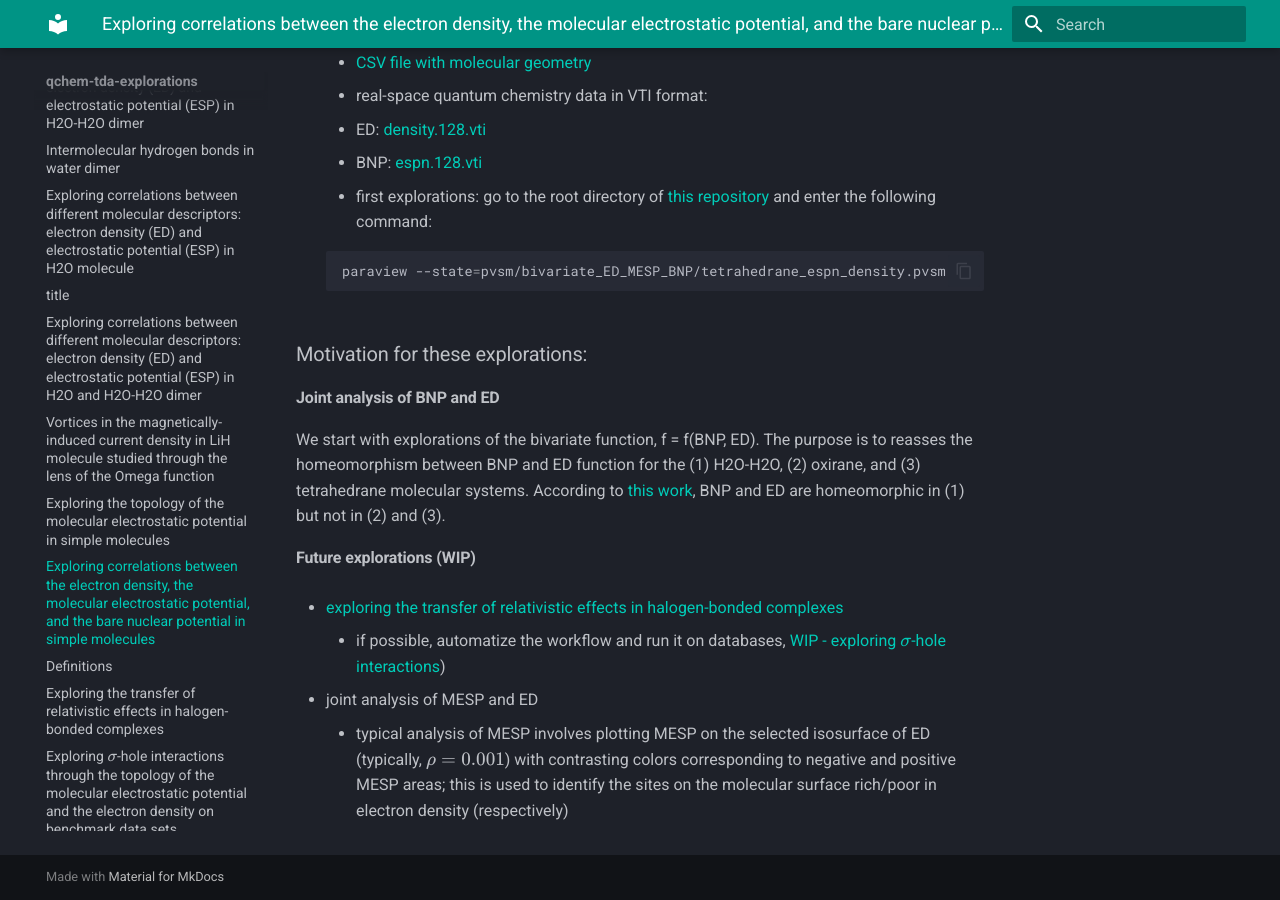
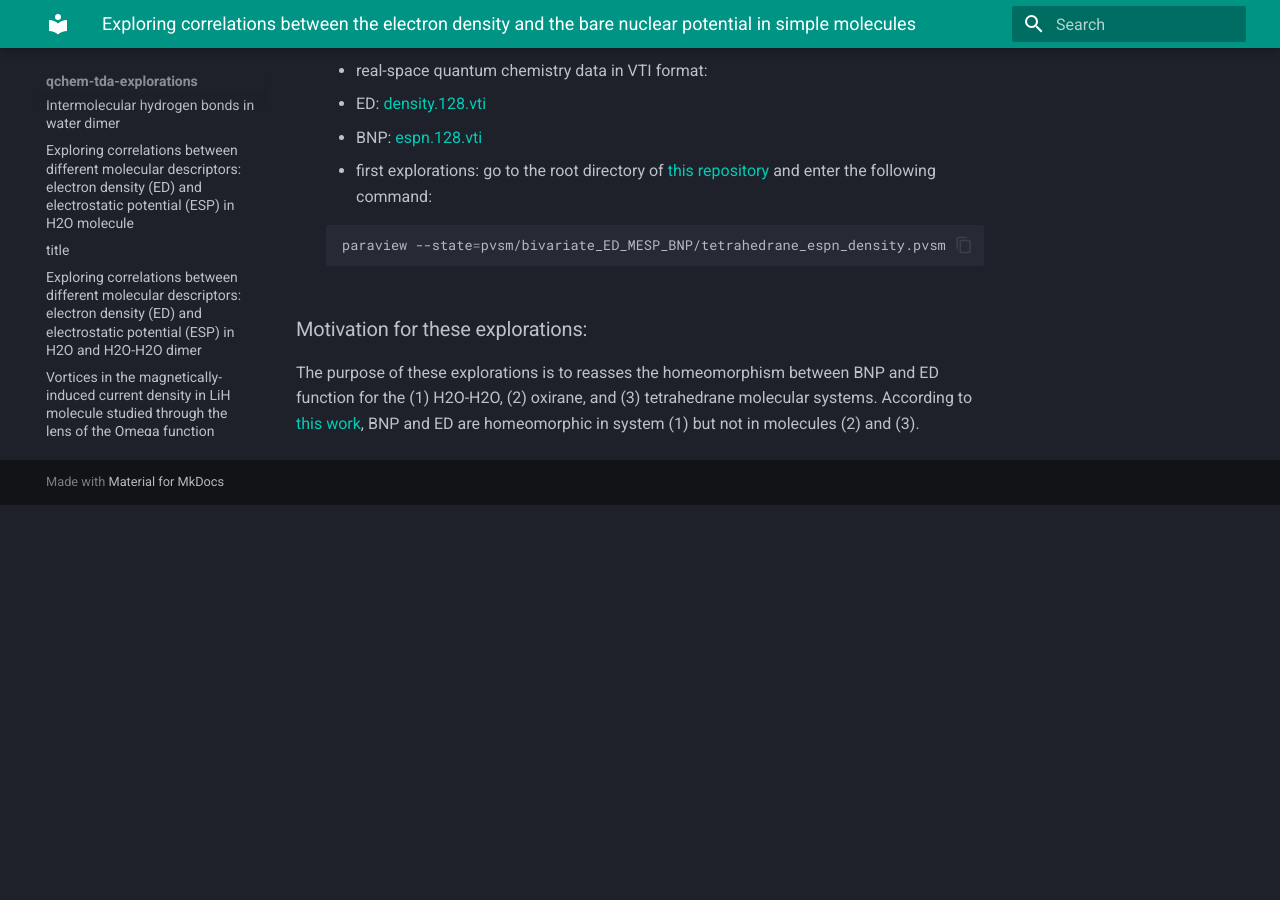
Before and after one commit to tda-qchem/tda-qchem-explorations, an MkDocs documentation site: the page built from docs/bivariate_ED_BNP_homemorphisms.md, in a window 1280 px wide and 900 px high, scrolled down 1329 px. Built offline with MkDocs 1.6.1 and Material for MkDocs 9.7.7, drawn with Linux system fonts in a browser that asks for light colours; after the commit the page ends 1834 px from its top, so only the background shows below that; some of the changed lines change nothing that is shown; some of the changed text lies outside the part shown.

Commit message:
update notes

````diff
--- a/docs/bivariate_ED_MESP_BNP.md
+++ b/docs/bivariate_ED_BNP_homemorphisms.md
@@ -1,9 +1,9 @@
-# Exploring correlations between the electron density, the molecular electrostatic potential, and the bare nuclear potential in simple molecules
+# Exploring correlations between the electron density and the bare nuclear potential in simple molecules
 
 
 # Pipeline description
 
-This example applies the TDA tools for the bivariate analysis of selected molecular descriptors, including the molecular electrostatic potential (MESP), the bare nuclear potential (BNP), the electron density (ED), the reduced density gradient (RDG) and the electron density laplacian (L(ED)) of a few simple molecules.
+This example applies the TDA tools for the bivariate analysis of selected molecular descriptors, including the bare nuclear potential (BNP) and the electron density (ED) of a few simple molecules.
 
 Data is generated in the `DIRAC` software, the topological analysis is performed in the `TTK` software.
 
@@ -13,7 +13,7 @@
 
 ### Definitions:
 
-  * for definitions of MESP, ED, BNP, RDG, L(ED), please see [this document](definitions.md)
+  * for definitions of studied functions, please see [this document](definitions.md)
 
 ### Our test systems:
 
@@ -58,15 +58,5 @@
 
 ### Motivation for these explorations:
 
-#### Joint analysis of BNP and ED
-
-We start with explorations of the bivariate function, f = f(BNP, ED). The purpose is to reasses the homeomorphism between BNP and ED function for the (1) H2O-H2O, (2) oxirane, and (3) tetrahedrane molecular systems. According to [this work](https://onlinelibrary.wiley.com/doi/full/10.1002/qua.22215), BNP and ED are homeomorphic in (1) but not in (2) and (3).
-
-
-#### Future explorations (WIP)
-
-  * [exploring the transfer of relativistic effects in halogen-bonded complexes](relativistic-xbs.md)
-    * if possible, automatize the workflow and run it on databases, [WIP - exploring $\sigma$-hole interactions](sigma-hole-interactions-database.md))
-
-  * joint analysis of MESP and ED
-    * typical analysis of MESP involves plotting MESP on the selected isosurface of ED (typically, $\rho=0.001$) with contrasting colors corresponding to negative and positive MESP areas; this is used to identify the sites on the molecular surface rich/poor in electron density (respectively)
+The purpose of these explorations is to reasses the homeomorphism between BNP and ED function for the (1) H2O-H2O, (2) oxirane, and (3) tetrahedrane molecular systems.
+According to [this work](https://onlinelibrary.wiley.com/doi/full/10.1002/qua.22215), BNP and ED are homeomorphic in system (1) but not in molecules (2) and (3).
--- /dev/null
+++ b/docs/bivariate_ED_MESP.md
@@ -0,0 +1,65 @@
+# Exploring correlations between the electron density and the molecular electrostatic potential.
+
+
+# Pipeline description
+
+This example applies the TDA tools for the bivariate analysis of selected molecular descriptors, including the molecular electrostatic potential (MESP) and the electron density (ED) of a few simple molecules.
+
+Data is generated in the `DIRAC` software, the topological analysis is performed in the `TTK` software.
+
+
+
+## Purpose, questions, tests
+
+### Definitions:
+
+  * for definitions of studied functions, please see [this document](definitions.md)
+
+### Our test systems:
+
+  * H2O-H2O (water dimer):
+
+    * [CSV file with molecular geometry](https://github.com/tda-qchem/tda-qchem-explorations/tree/main/data/h2o-h2o/geom.csv)
+    * real-space quantum chemistry data in VTI format:
+      * ED: [density.128.vti](https://github.com/tda-qchem/tda-qchem-explorations/tree/main/data/h2o-h2o/dirac/dc_b3lyp_dyallav3z/super/density.128.vti)
+      * BNP: [espn.128.vti](https://github.com/tda-qchem/tda-qchem-explorations/tree/main/data/h2o-h2o/dirac/dc_b3lyp_dyallav3z/super/espn.128.vti)
+    * first explorations: go to the root directory of [this repository](https://github.com/tda-qchem/tda-qchem-explorations) and enter the following command:
+
+      ``` bash
+      paraview --state=pvsm/bivariate_ED_MESP_BNP/h2o-h2o_espn_density.pvsm
+      ```
+
+
+  * C2H6O (oxirane)
+
+    * [CSV file with molecular geometry](https://github.com/tda-qchem/tda-qchem-explorations/tree/main/data/oxirane/geom.csv)
+    * real-space quantum chemistry data in VTI format:
+      * ED: [density.128.vti](https://github.com/tda-qchem/tda-qchem-explorations/tree/main/data/oxirane/dirac/dc_b3lyp_dyallav3z/super/density.128.vti)
+      * BNP: [espn.128.vti](https://github.com/tda-qchem/tda-qchem-explorations/tree/main/data/oxirane/dirac/dc_b3lyp_dyallav3z/super/espn.128.vti)
+    * first explorations: go to the root directory of [this repository](https://github.com/tda-qchem/tda-qchem-explorations) and enter the following command:
+
+      ``` bash
+      paraview --state=pvsm/bivariate_ED_MESP_BNP/oxirane_espn_density.pvsm
+      ```
+
+
+  * C4H4 (tetrahedrane)
+
+    * [CSV file with molecular geometry](https://github.com/tda-qchem/tda-qchem-explorations/tree/main/data/tetrahedrane/geom.csv)
+    * real-space quantum chemistry data in VTI format:
+      * ED: [density.128.vti](https://github.com/tda-qchem/tda-qchem-explorations/tree/main/data/tetrahedrane/dirac/dc_b3lyp_dyallav3z/super/density.128.vti)
+      * BNP: [espn.128.vti](https://github.com/tda-qchem/tda-qchem-explorations/tree/main/data/tetrahedrane/dirac/dc_b3lyp_dyallav3z/super/espn.128.vti)
+    * first explorations: go to the root directory of [this repository](https://github.com/tda-qchem/tda-qchem-explorations) and enter the following command:
+
+      ``` bash
+      paraview --state=pvsm/bivariate_ED_MESP_BNP/tetrahedrane_espn_density.pvsm
+      ```
+
+
+### Motivation for these explorations:
+
+The purpose of these explorations is to apply the TDA tools for the joint analysis of MESP and ED functions, and to assess whether they can help to identify the range of ED isovalues, at which MESP exhibits interesting features.
+
+Typical analysis of MESP involves plotting MESP on the selected isosurface of ED (typically, $\rho=0.001$) with contrasting colors corresponding to negative and positive MESP areas.
+This is then used to identify the sites on the molecular surface rich/poor in electron density (respectively).
+The problem is that the 0.001 isosurface of ED may not be an optimal heuristic for MESP analysis.
````
